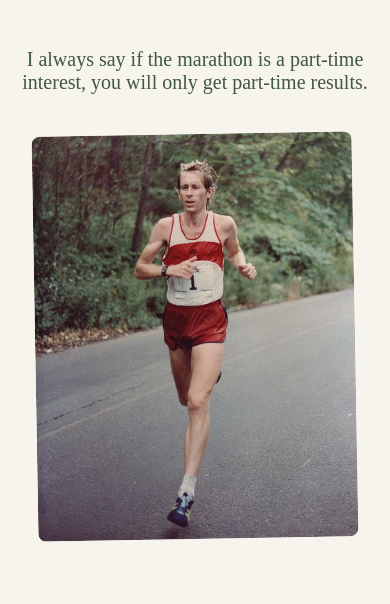
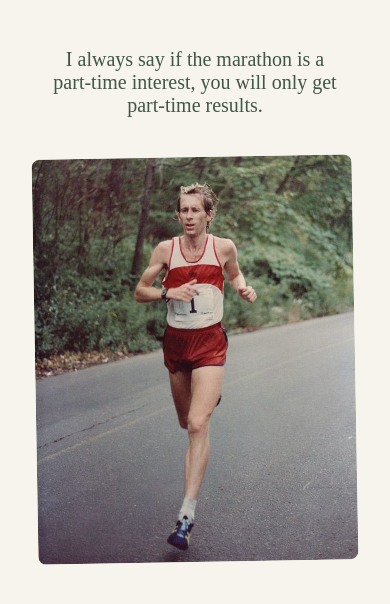
Before and after one commit to powdhar/motivational-running, a plain HTML site: page index.html in a window 390 px wide. Drawn offline with Linux system fonts and the light colour scheme; a web font is replaced by a local one.

Commit message:
Update styles.css

```diff
--- a/styles.css
+++ b/styles.css
@@ -55,7 +55,7 @@ button {
         margin-top: 40px;
         font-size: 20px;
         font-weight: 500;
-        width: 40ch;
+        width: 30ch;
         margin-bottom: 40px;
     }
   }
```
